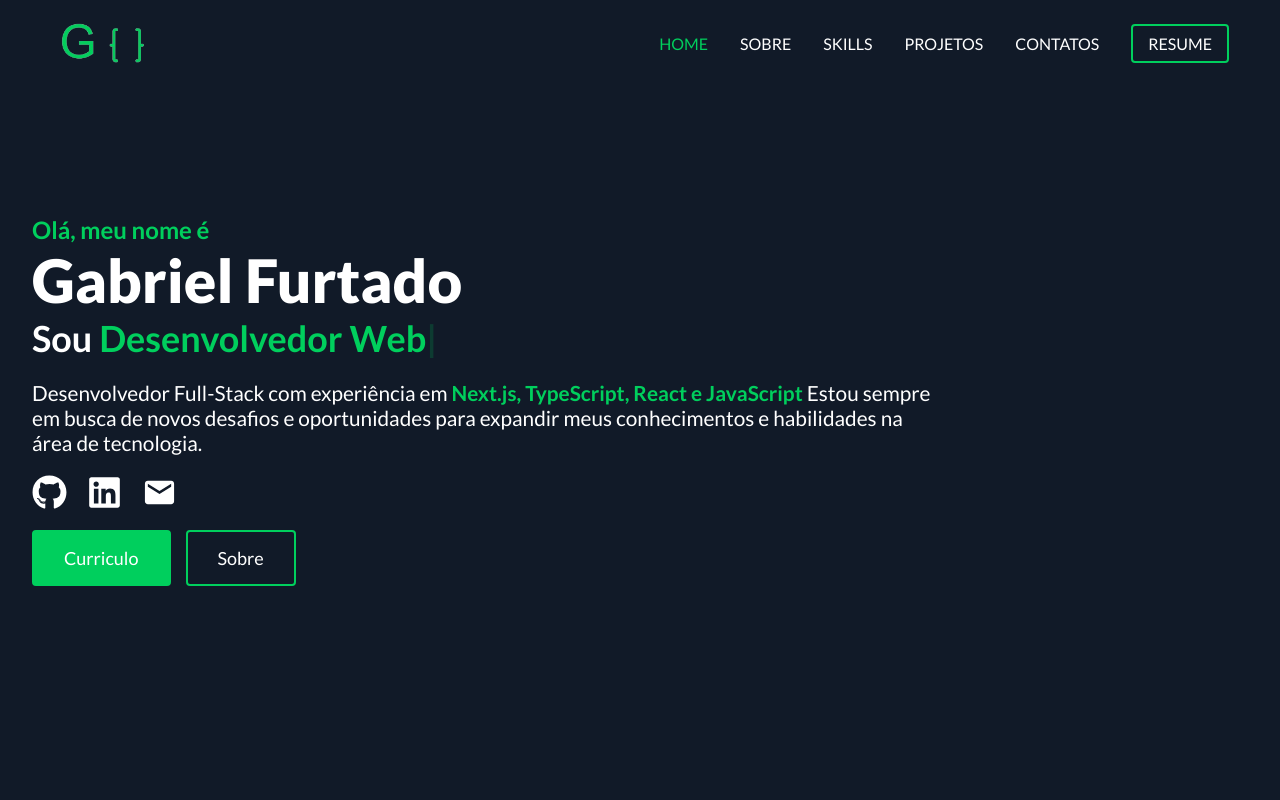
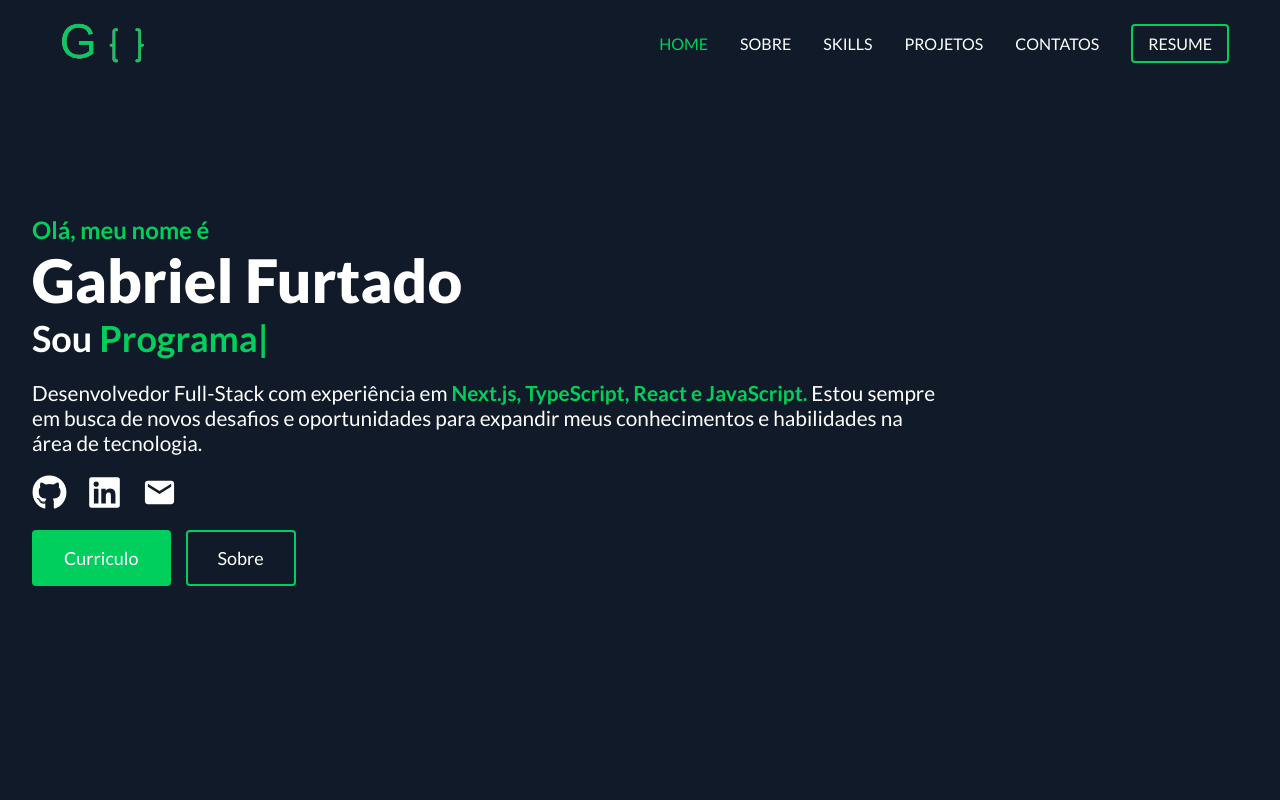
Before and after one commit to gabrielsousaf/Portfolio-Gabriel-Furtado, a React (Vite) app: page / in a window 1280 px wide. Shown: the top 800 px of the page. Built offline with nearby package versions, Linux system fonts and the light colour scheme.

Commit message:
refactor: UseTypedText hook

```diff
--- a/src/components/Home/Home.jsx
+++ b/src/components/Home/Home.jsx
@@ -1,28 +1,21 @@
-import { useEffect } from "react"
-import Typed from 'typed.js';
 import { Main, Container, Name, Title, Content } from "./Home.style"
 import Socials from "../Ui/Socials/Socials";
 import Button from "../Ui/Button/Button";
+import UseTypedText from "../../hooks/UseTypedText";
 
 const Home = () => {
-  useEffect(() => {
-    const typed = new Typed('.typing', {
-      strings: ["Programador Full Stack", "Desenvolvedor Web", "Programador Front End"],
-      typeSpeed: 70,
-      backSpeed: 70,
-      loop: true
-  });
+  UseTypedText(".typing", [
+    "Programador Full Stack",
+    "Programador Front End",
+    "Desenvolvedor Web"
+  ]);
 
-  return () => {
-    typed.destroy();
-  };
-}, []);
   return (
     <Main id="home">
       <Container>
         <Name>Olá, meu nome é  <br/> <span>Gabriel Furtado</span></Name>
         <Title>Sou <span className="typing">Desenvolvedor Full Stack</span></Title>
-        <Content>Desenvolvedor Full-Stack com experiência em <span> Next.js, TypeScript, React e JavaScript</span> Estou sempre em busca de novos desafios e oportunidades para expandir meus conhecimentos e habilidades na área de tecnologia.</Content>
+        <Content>Desenvolvedor Full-Stack com experiência em <span> Next.js, TypeScript, React e JavaScript.</span> Estou sempre em busca de novos desafios e oportunidades para expandir meus conhecimentos e habilidades na área de tecnologia.</Content>
         <Socials/>
         <Button/>
       </Container>
--- /dev/null
+++ b/src/hooks/UseTypedText.js
@@ -0,0 +1,21 @@
+// src/hooks/useTypedText.js
+import { useEffect } from "react";
+import Typed from "typed.js";
+
+const UseTypedText = (selector, strings, options = {}) => {
+  useEffect(() => {
+    const typed = new Typed(selector, {
+      strings,
+      typeSpeed: 70,
+      backSpeed: 70,
+      loop: true,
+      ...options,
+    });
+
+    return () => {
+      typed.destroy();
+    };
+  }, [selector, strings, options]);
+};
+
+export default UseTypedText;
```
